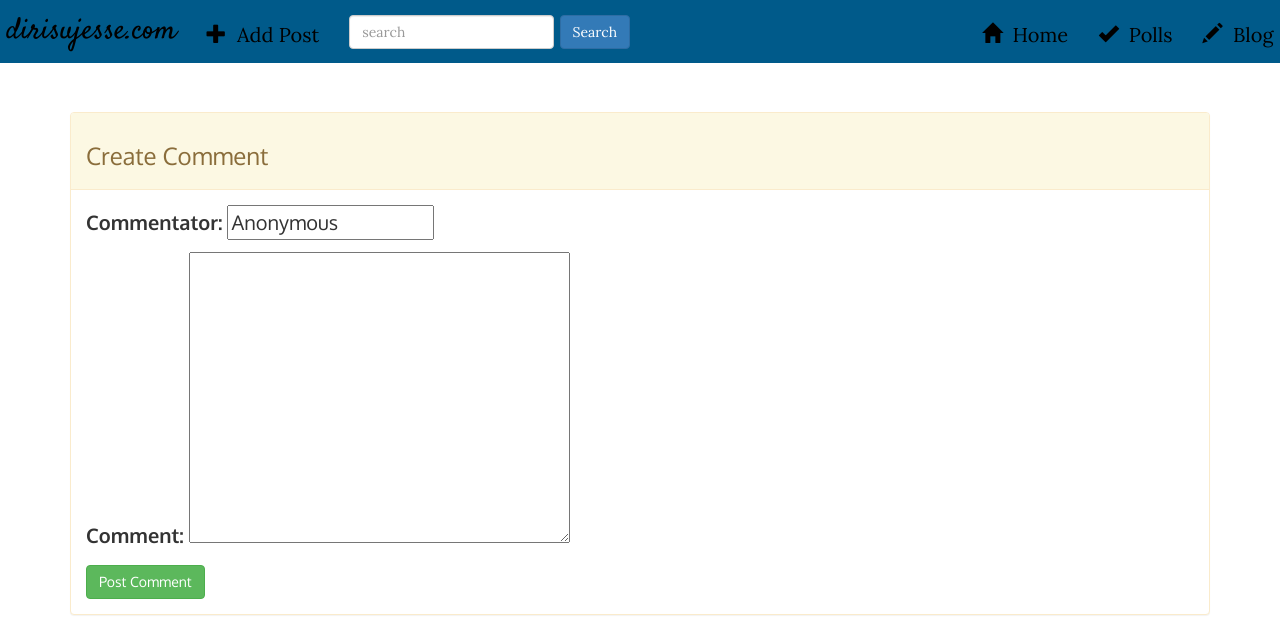
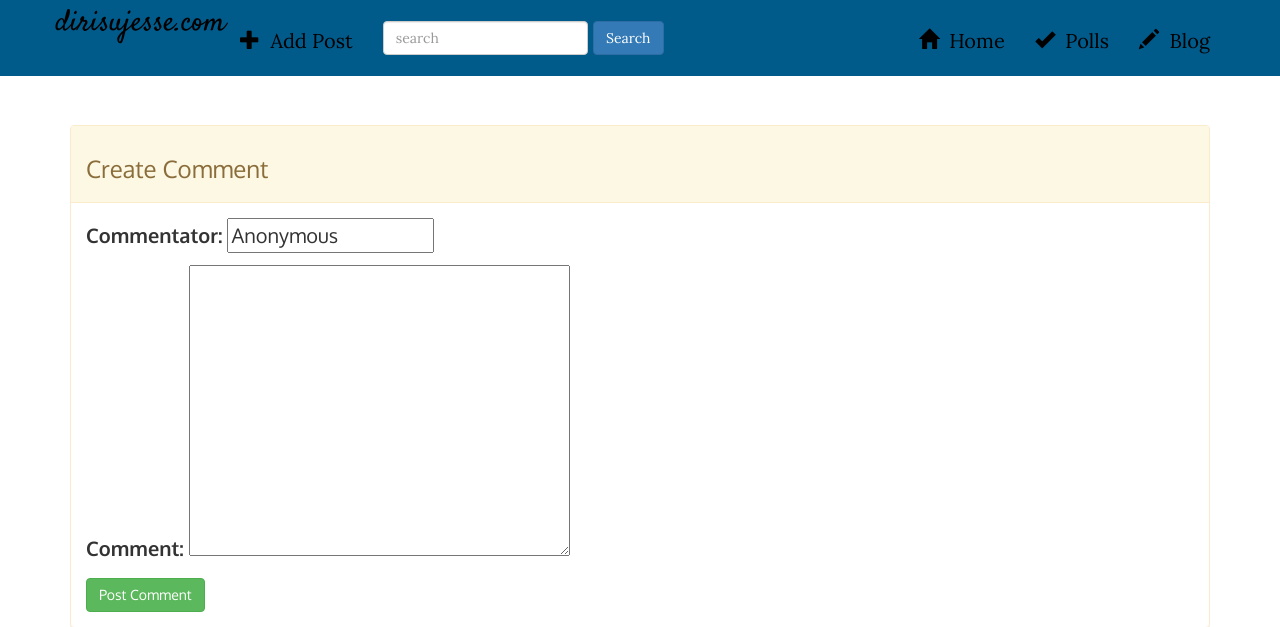
Before and after one commit to dirisujesse/django-project-webapp, a Django app: page /1/comment/ in a window 1280 px wide. Shown: the top 627 px of the page. Run offline with Django 3.2, Linux system fonts and the light colour scheme; data comes from the database, SQL or seed files in the repository; some libraries are stand-ins or nearby versions; some web fonts are replaced.

Commit message:
Update layout.html

```diff
--- a/polls/templates/polls/layout.html
+++ b/polls/templates/polls/layout.html
@@ -22,8 +22,8 @@
     </head>
     <body class="body" style="font-size: 200%;">
     <div class="row">
-        <nav id="header-nav" class="navbar navbar-inverse navbar-static-top" style="border: none; padding: 0.5%">
-            <div class="container-fluid" id="hed-con">
+        <nav id="header-nav" class="navbar navbar-inverse navbar-static-top" style="border: none; padding: 1%">
+            <div class="container" id="hed-con">
                 <div class="navbar-header">
                     <button type="button" class="navbar-toggle collapsed" data-toggle="collapse" data-target="#collapsable-nav" aria-expanded="false">
                         <span class="sr-only">Toggle navigation</span>
@@ -31,7 +31,7 @@
                         <span class="icon-bar"></span>
                         <span class="icon-bar"></span>
                     </button>
-                    <a class="navbar-brand pull-left" href="{% url 'blog:home' %}" id="brand">dirisujesse.com</a>
+                    <a class="navbar-brand pull-left" href="{% url 'blog:home' %}" id="brand" style="padding: 0.5%">dirisujesse.com</a>
                 </div>
                 <div id="collapsable-nav" class="collapse navbar-collapse">
                     <ul  class="nav navbar-nav navbar-left">
```
